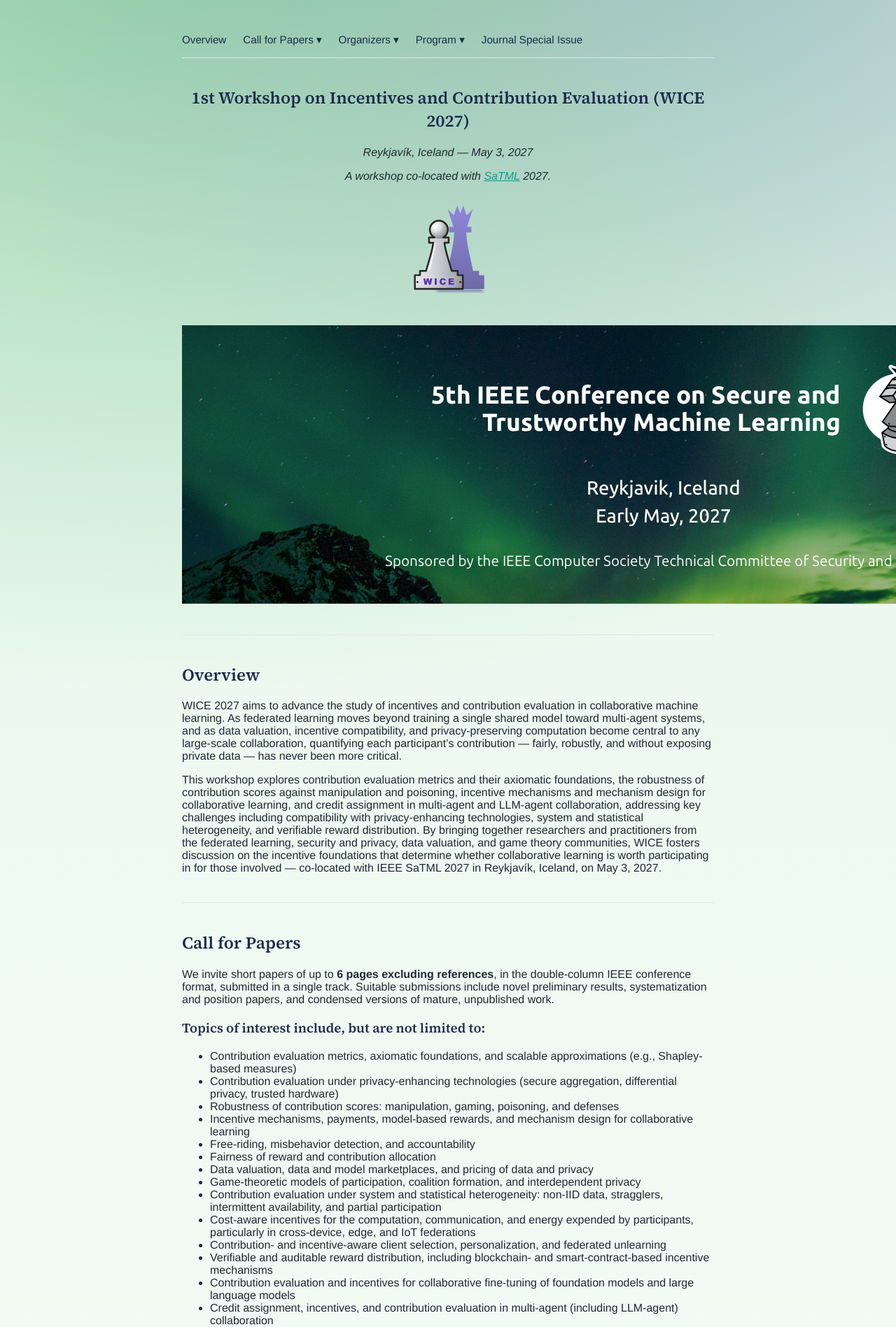
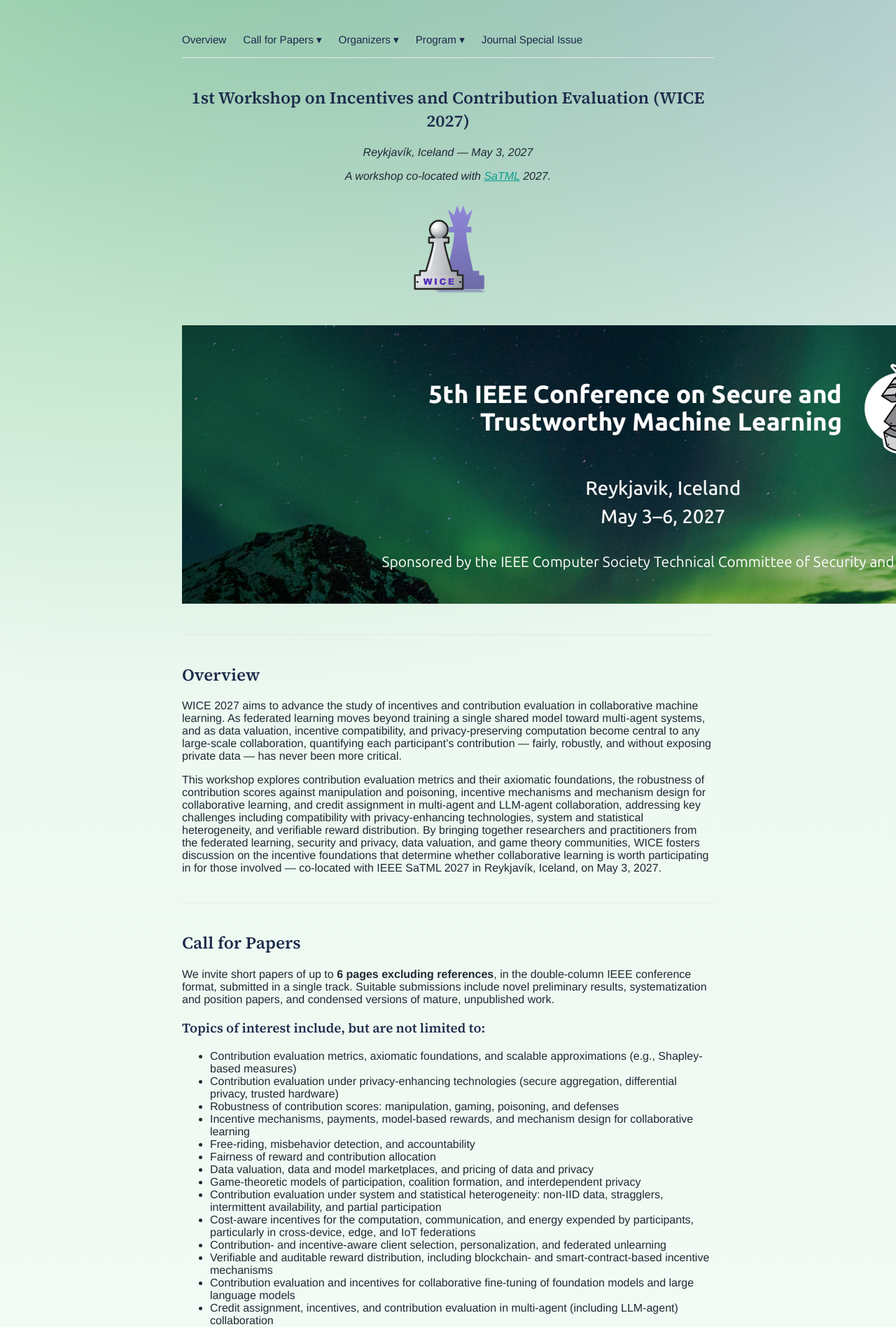
Before and after one commit to WICE-SaTML/WICE-SaTML.github.io, a Jekyll site: the page built from index.md, in a window 1280 px wide. Shown: the top 1897 px of the page at 70% size. Built offline with Jekyll 4.4.1, drawn with Linux system fonts in a browser that asks for light colours; a script that is not in the unit is left out.

Commit message:
Update index.md

```diff
--- a/index.md
+++ b/index.md
@@ -82,7 +82,7 @@ layout: default
 </figure>
 
 <div class="satml-banner_2">
-  <img src="{{ '/assets/images/satml-banner.png' | relative_url }}" alt="5th IEEE Conference on Secure and Trustworthy Machine Learning — Reykjavik, Iceland, Early May 2027">
+  <img src="{{ '/assets/images/satml-banner_2.png' | relative_url }}" alt="5th IEEE Conference on Secure and Trustworthy Machine Learning — Reykjavik, Iceland, Early May 2027">
 </div>
 
 ----
```
